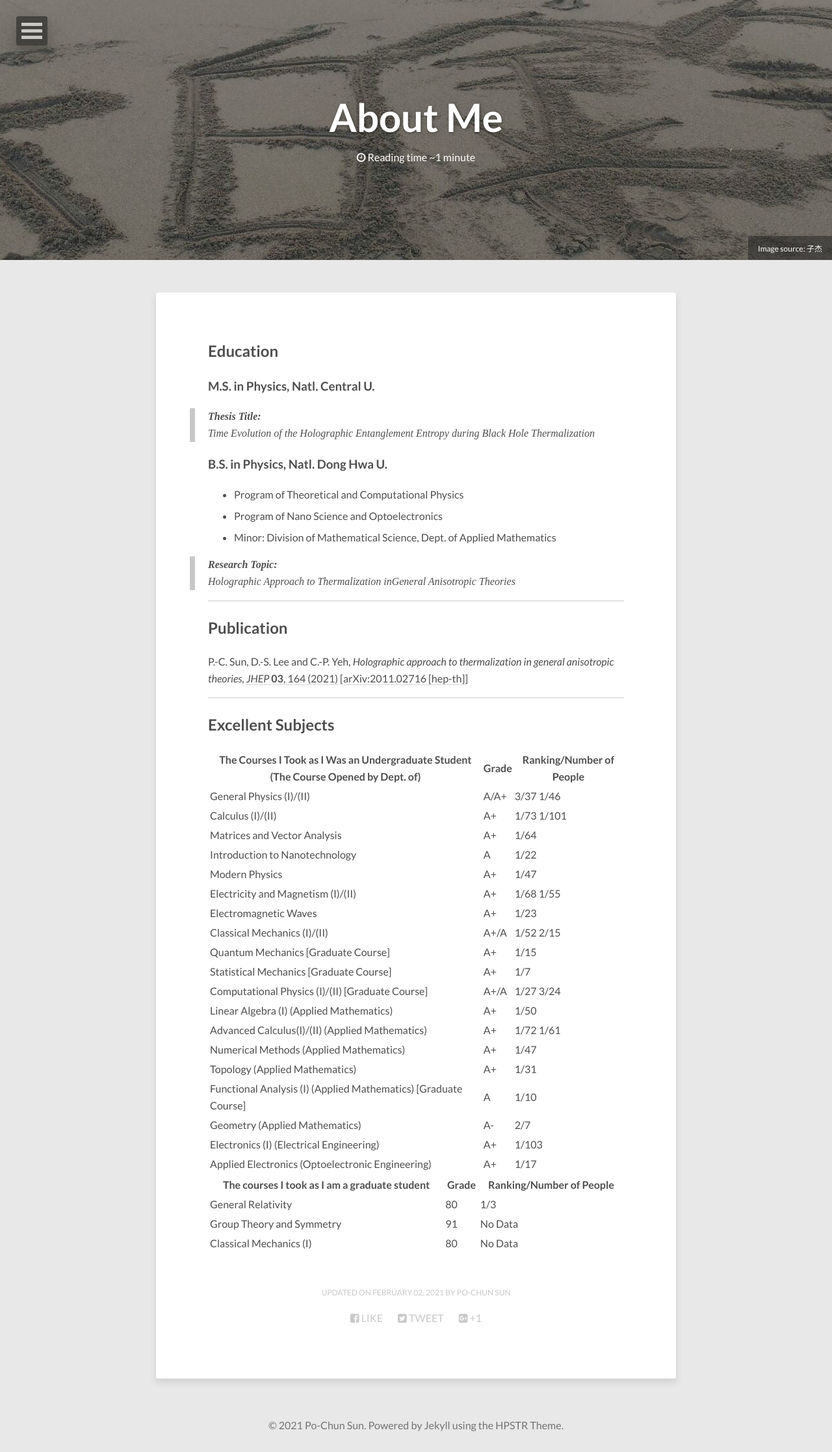
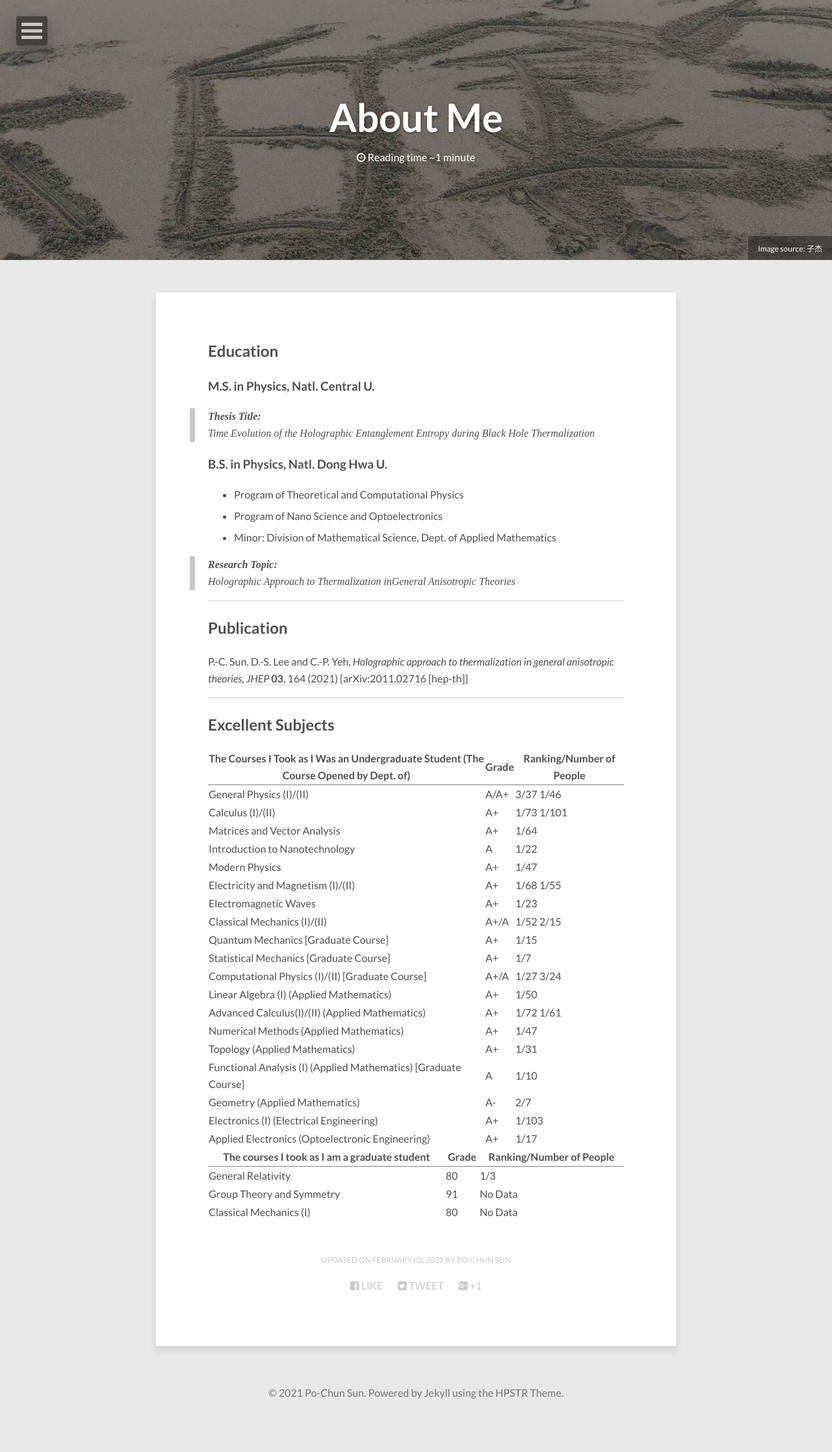
Before and after one commit to pochunsun/pochunsun.github.io, a Jekyll site: the page built from about/index.md, in a window 1280 px wide. Shown: the whole page at 65% size. Built offline with Jekyll 4.4.1, drawn with Linux system fonts in a browser that asks for light colours; nearby versions of some CDN libraries; after the commit the page ends 2184 px from its top, so only the background shows below that.

Commit message:
Update index.md

```diff
--- a/about/index.md
+++ b/about/index.md
@@ -52,10 +52,11 @@ P.-C. Sun, D.-S. Lee and C.-P. Yeh, *Holographic approach to thermalization in g
 |Geometry (Applied Mathematics)                                                               | A-     | 2/7                        |
 |Electronics (I) (Electrical Engineering)                                                     | A+     |   1/103                    |
 |Applied Electronics (Optoelectronic Engineering)                                             | A+     |  1/17                      |
-
+{: rules="groups"}
 
 |The courses I took as I am a graduate student |  Grade  |   Ranking/Number of People  |
 | -------------------------------------------- | ------- | --------------------------- |
 |General Relativity                            |  80     | 1/3                         |
 |Group Theory and Symmetry                     |  91     |   No Data                   |
 |Classical Mechanics (I)                       |  80     |   No Data                   |
+{: rules="groups"}
```
